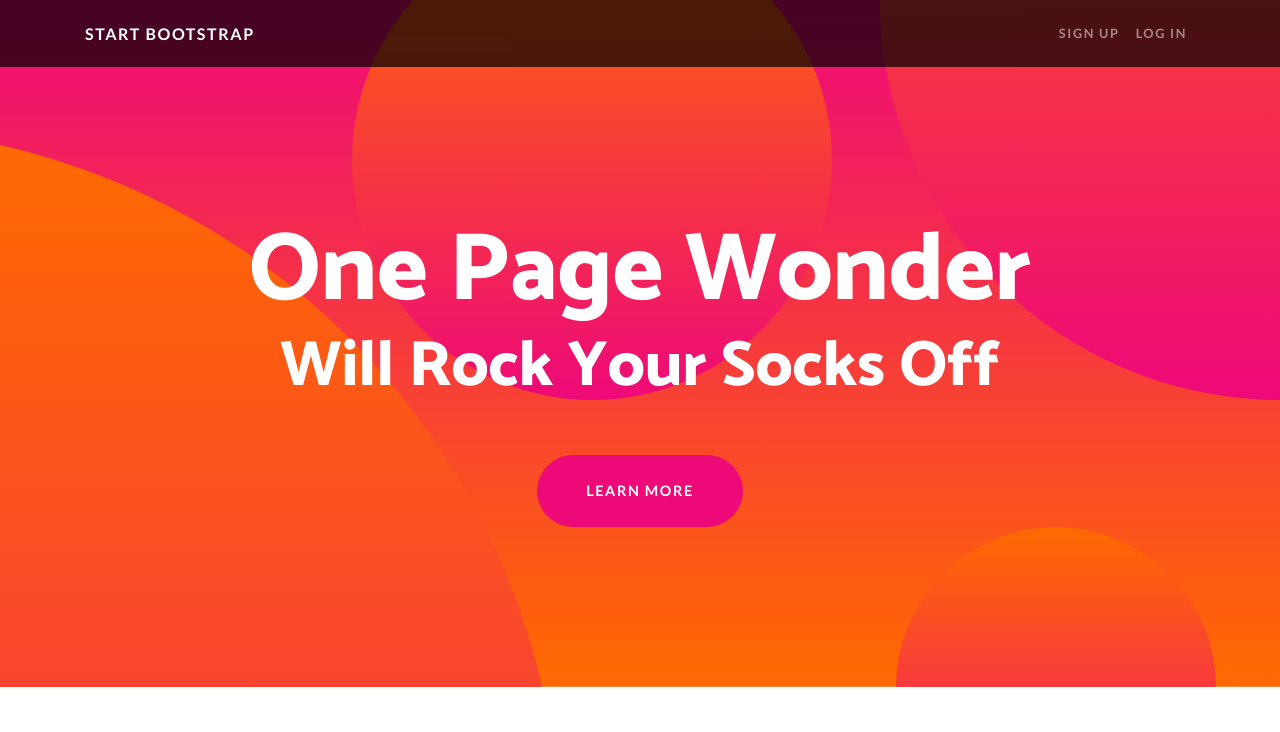
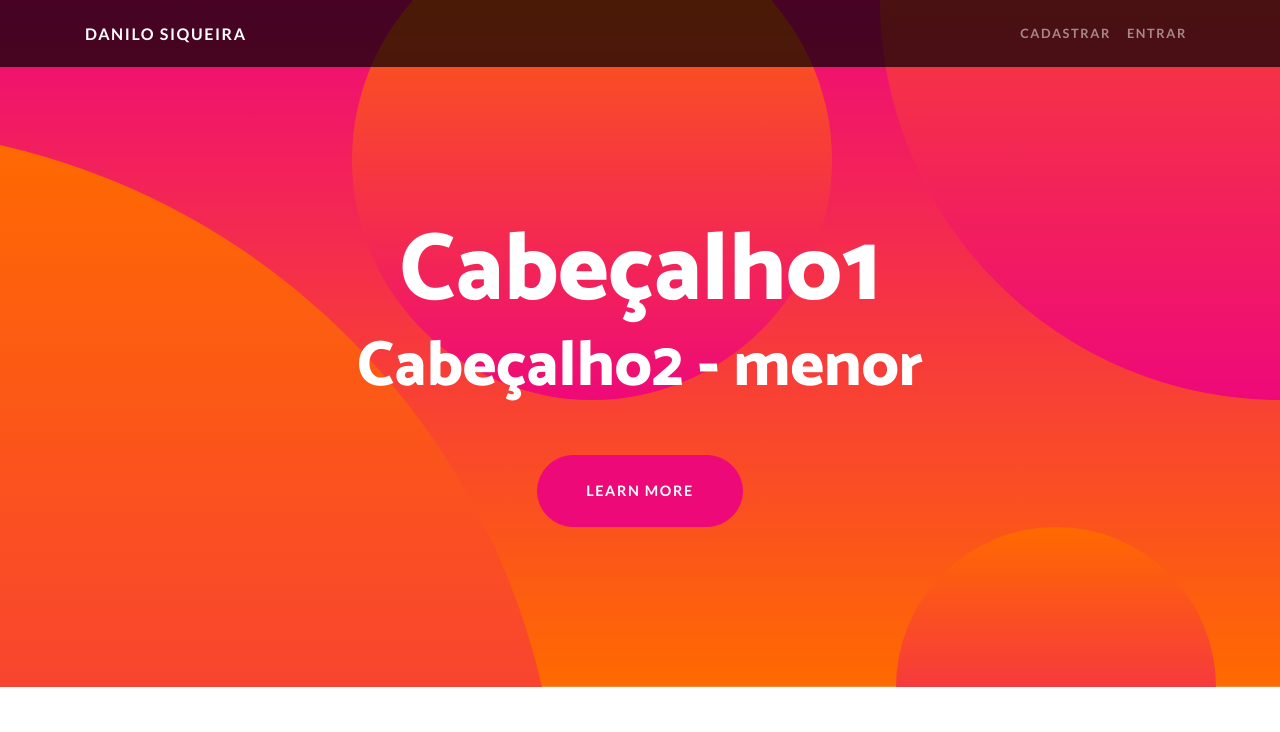
Before and after one commit to SiqueiraD/siqueirad.github.io, a website: page index.html in a window 1280 px wide. Shown: the top 732 px of the page. Drawn offline with Linux system fonts and the light colour scheme.

Commit message:
edições index

```diff
--- a/css/one-page-wonder.css
+++ b/css/one-page-wonder.css
@@ -1,6 +1,6 @@
 /*!
  * Start Bootstrap - One Page Wonder v4.0.0-beta.2 (https://startbootstrap.com/template-overviews/one-page-wonder)
- * Copyright 2013-2017 Start Bootstrap
+ * Copyright 2013-2018 Start Bootstrap
  * Licensed under MIT (https://github.com/BlackrockDigital/startbootstrap-one-page-wonder/blob/master/LICENSE)
  */
 body {
--- a/index.html
+++ b/index.html
@@ -27,17 +27,17 @@
     <!-- Navigation -->
     <nav class="navbar navbar-expand-lg navbar-dark navbar-custom fixed-top">
       <div class="container">
-        <a class="navbar-brand" href="#">Start Bootstrap</a>
+        <a class="navbar-brand" href="#">Danilo Siqueira</a>
         <button class="navbar-toggler" type="button" data-toggle="collapse" data-target="#navbarResponsive" aria-controls="navbarResponsive" aria-expanded="false" aria-label="Toggle navigation">
           <span class="navbar-toggler-icon"></span>
         </button>
         <div class="collapse navbar-collapse" id="navbarResponsive">
           <ul class="navbar-nav ml-auto">
             <li class="nav-item">
-              <a class="nav-link" href="#">Sign Up</a>
+              <a class="nav-link" href="#">Cadastrar</a>
             </li>
             <li class="nav-item">
-              <a class="nav-link" href="#">Log In</a>
+              <a class="nav-link" href="#">Entrar</a>
             </li>
           </ul>
         </div>
@@ -47,9 +47,9 @@
     <header class="masthead text-center text-white">
       <div class="masthead-content">
         <div class="container">
-          <h1 class="masthead-heading mb-0">One Page Wonder</h1>
-          <h2 class="masthead-subheading mb-0">Will Rock Your Socks Off</h2>
-          <a href="#" class="btn btn-primary btn-xl rounded-pill mt-5">Learn More</a>
+          <h1 class="masthead-heading mb-0">Cabeçalho1</h1>
+          <h2 class="masthead-subheading mb-0">Cabeçalho2 - menor</h2>
+          <a href="#teste" class="btn btn-primary btn-xl rounded-pill mt-5">Learn More</a>
         </div>
       </div>
       <div class="bg-circle-1 bg-circle"></div>
@@ -58,7 +58,7 @@
       <div class="bg-circle-4 bg-circle"></div>
     </header>
 
-    <section>
+    <section id="teste">
       <div class="container">
         <div class="row align-items-center">
           <div class="col-lg-6 order-lg-2">
```
Also changed, not shown: css/one-page-wonder.min.css.
